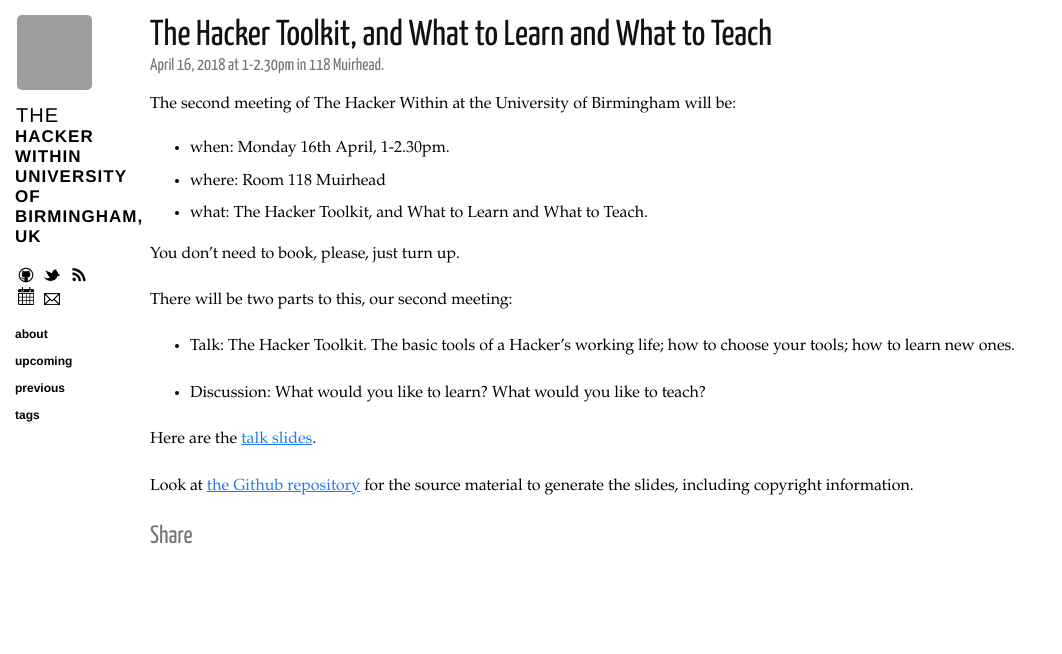
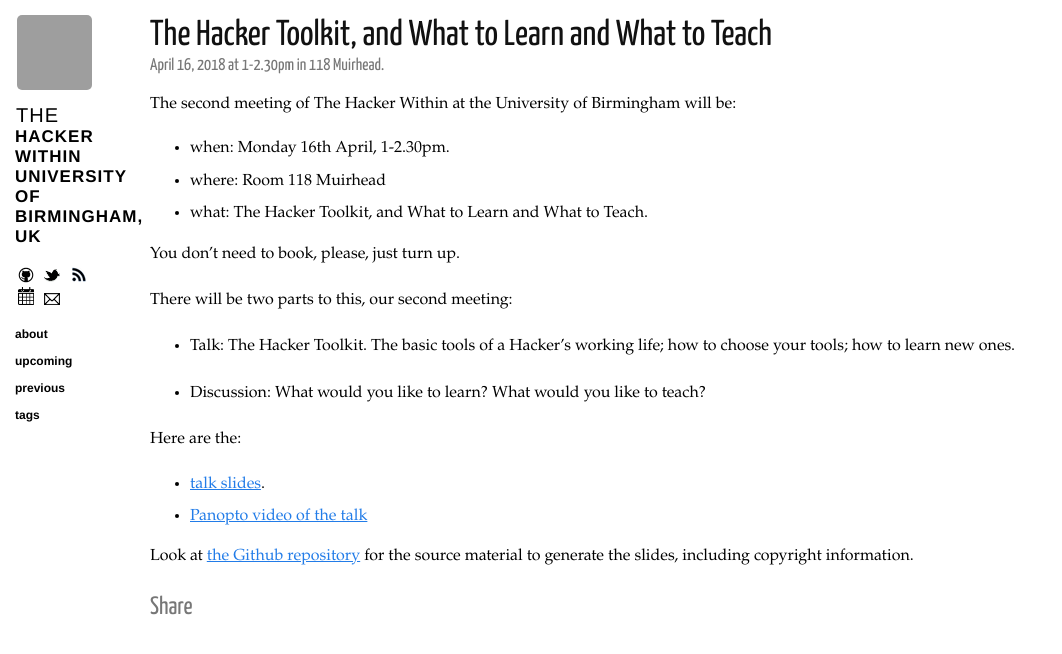
Before and after one commit to thehackerwithin/UoB, a Jekyll site: the page built from _posts/2018-04-16-the-hacker-toolkit.md, in a window 1280 px wide. Shown: the top 654 px of the page, without its empty margins (0-1062 px from the left). Built offline with Jekyll 4.4.1, drawn with Linux system fonts in a browser that asks for light colours; nearby versions of some CDN libraries; grey boxes are pictures that could not be loaded.

Commit message:
Add talk video

```diff
--- a/_posts/2018-04-16-the-hacker-toolkit.md
+++ b/_posts/2018-04-16-the-hacker-toolkit.md
@@ -21,8 +21,11 @@
 
 * Discussion: What would you like to learn?  What would you like to teach?
 
-Here are the [talk
-slides](https://github.com/matthew-brett/thw-toolkit/blob/master/thw_toolkit.pdf).
+Here are the:
+
+* [talk
+  slides](https://github.com/matthew-brett/thw-toolkit/blob/master/thw_toolkit.pdf).
+* [Panopto video of the talk](https://bham.cloud.panopto.eu/Panopto/Pages/Viewer.aspx?id=e0a70311-c006-e996-3e9b-3ed6c372ae28)
 
 Look at [the Github repository](https://github.com/matthew-brett/thw-toolkit)
 for the source material to generate the slides, including copyright
```
Also changed, not shown: other parts of _posts/2018-04-16-the-hacker-toolkit.md (+1 -1 lines).
